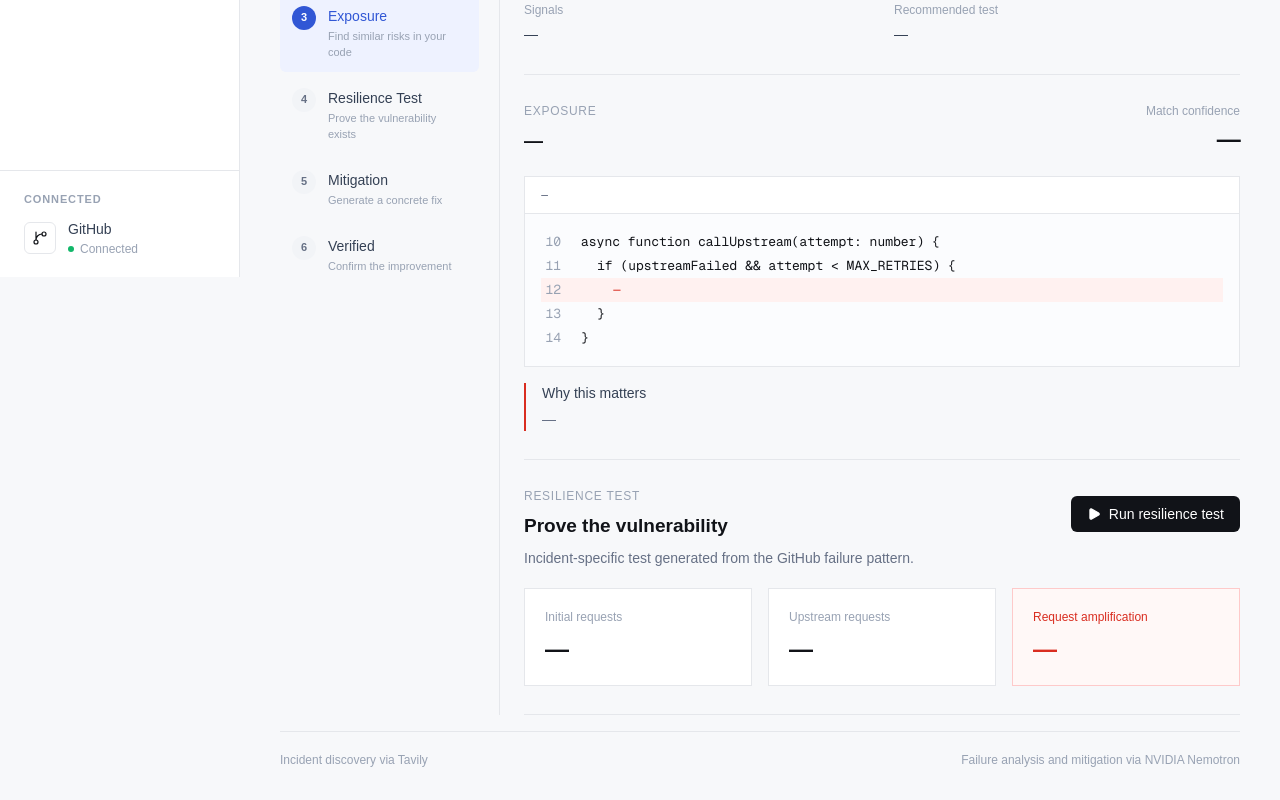
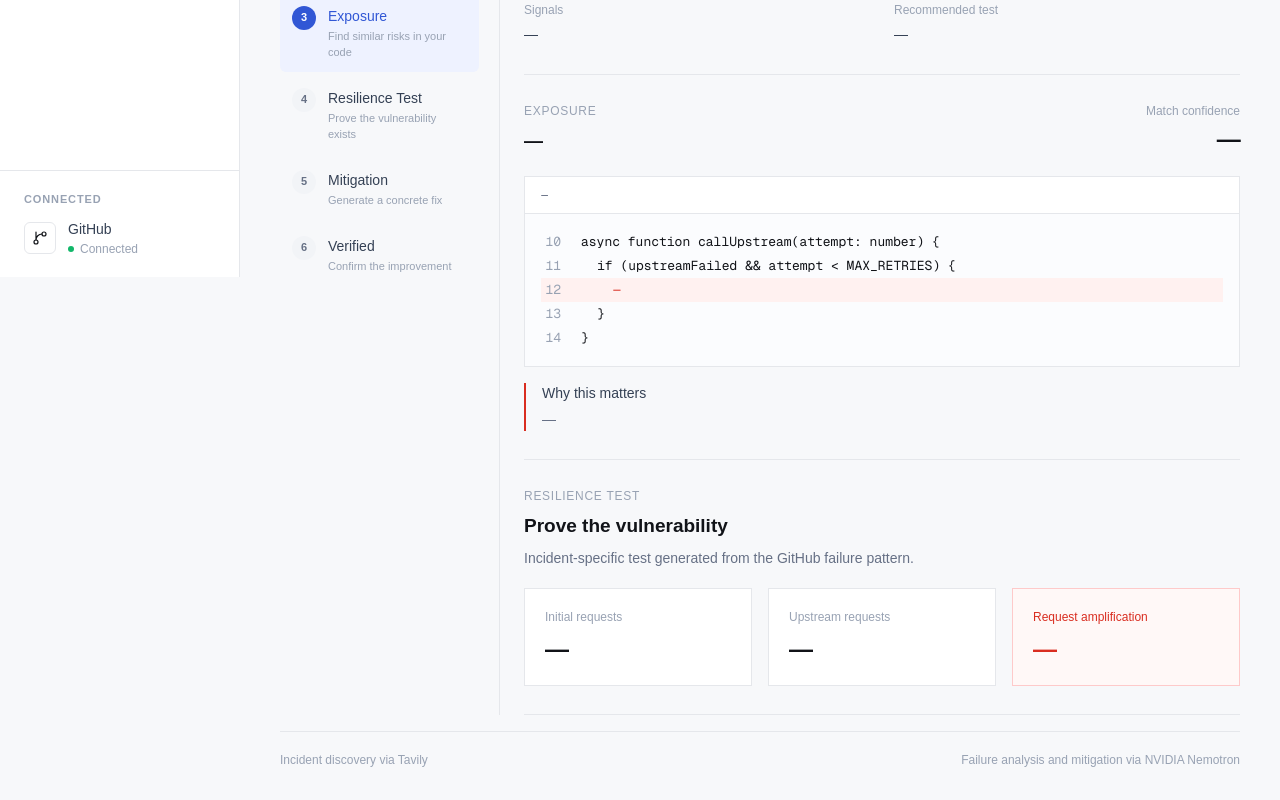
Before and after one commit to hoykay/outage-dna, a Next.js app in the folder web/: page /incidents/github-aug-17-2026 in a window 1280 px wide. Shown: the part 523-1323 px from the top of the page. Built offline with nearby package versions, Linux system fonts and the light colour scheme.

Commit message:
Keep single top-level resilience test CTA

```diff
--- a/web/app/incidents/github-aug-17-2026/page.tsx
+++ b/web/app/incidents/github-aug-17-2026/page.tsx
@@ -454,14 +454,7 @@ export default function IncidentInvestigationPage() {
                       </h2>
                     </div>
 
-                    <button
-  onClick={runAgent}
-  disabled={isRunning}
-  className="flex h-9 items-center gap-2 rounded-md bg-[#111318] px-4 text-sm font-medium text-white transition disabled:cursor-not-allowed disabled:opacity-60"
->
-  <Play size={14} fill="currentColor" />
-  {isRunning ? "Running OutageDNA..." : "Run resilience test"}
-</button>
+
                   </div>
 
                   {agentResult && (
```
